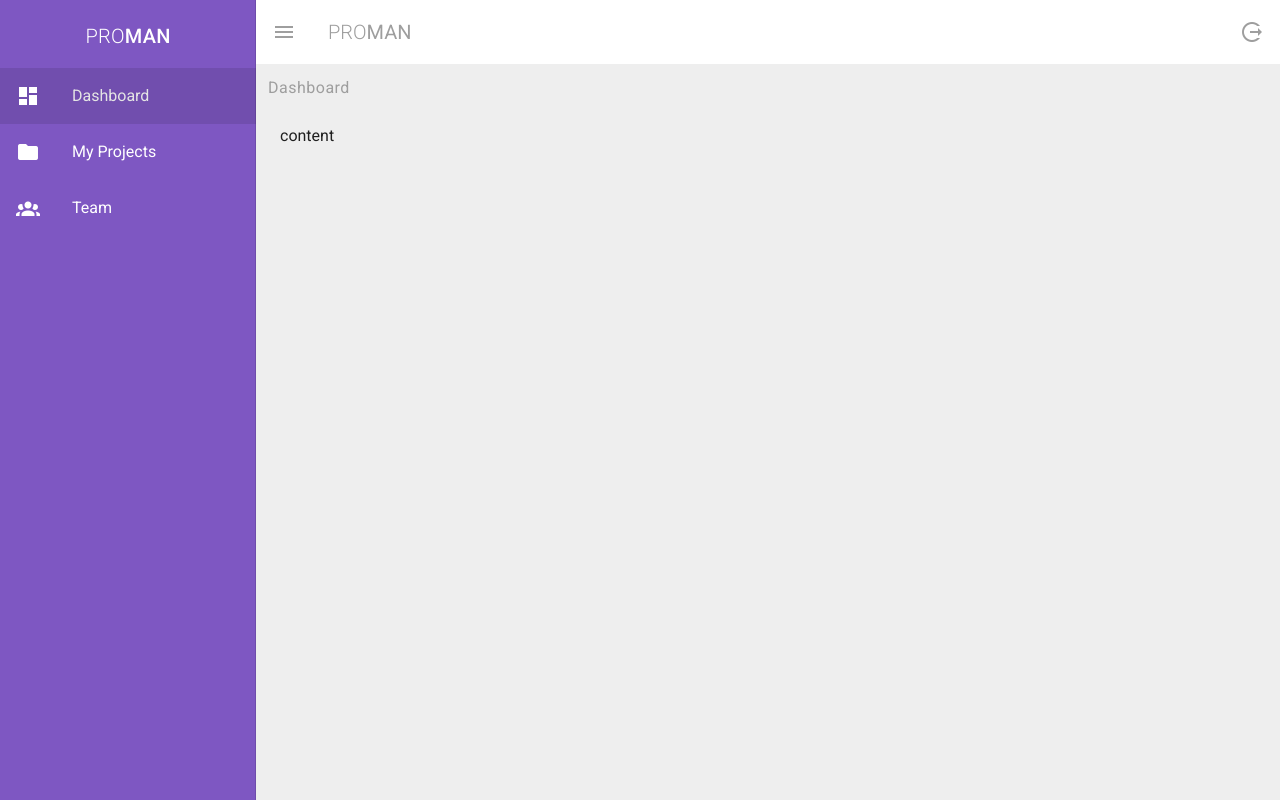
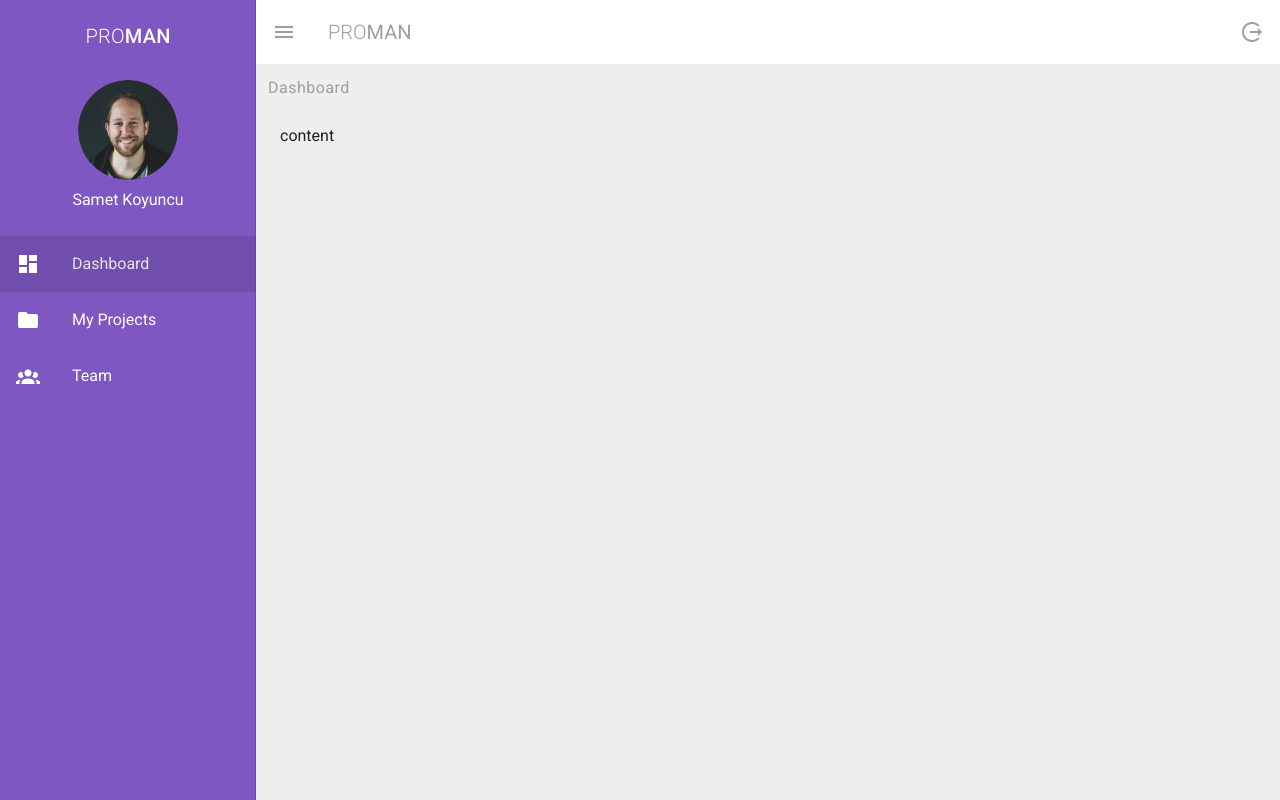
Before and after one commit to sametkoyuncu/project-manager-with-vuetify, a Vue app: page / in a window 1280 px wide. Built offline with nearby package versions, Linux system fonts and the light colour scheme.

Commit message:
Add avatar to navigation drawer

```diff
--- a/src/components/Navbar.vue
+++ b/src/components/Navbar.vue
@@ -12,6 +12,16 @@
           <v-icon>mdi-chevron-left</v-icon>
         </v-btn> -->
       </v-list-item>
+      <v-layout column class="text-center">
+        <v-flex class="mt-5">
+          <v-avatar size="100">
+            <img src="/img/teams/5.jpg" />
+          </v-avatar>
+          <p class="white--text subheading-1 text-weight-bold mt-2">
+            Samet Koyuncu
+          </p>
+        </v-flex>
+      </v-layout>
       <v-list>
         <v-list-item-group>
           <v-list-item
```
